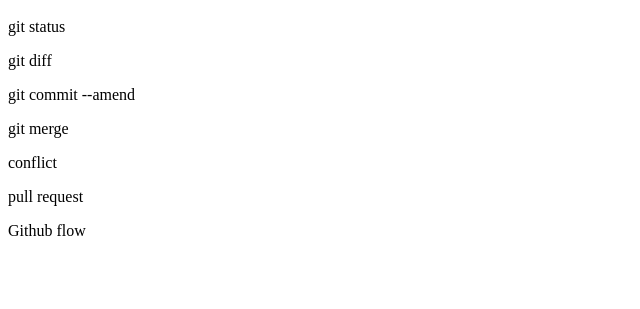
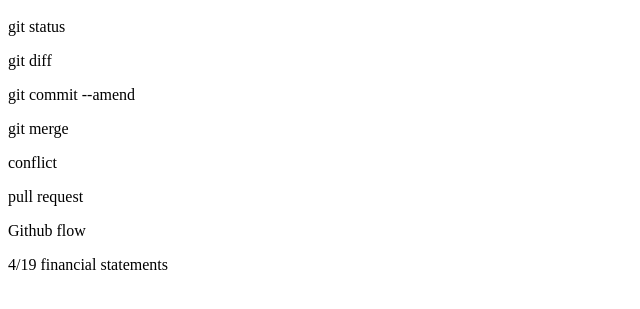
Before and after one commit to Naoya-Oda-sti/git_tutorial, a plain HTML site: page index.html in a window 1280 px wide. Shown: the part 57-366 px from the top of the page, without its empty margins (0-640 px from the left). Drawn offline with Linux system fonts and the light colour scheme.

Commit message:
add 4/19 contents

```diff
--- a/index.html
+++ b/index.html
@@ -6,3 +6,4 @@
 <p>conflict</p>
 <p>pull request</p>
 <p>Github flow</p>
+<p>4/19 financial statements</p>
```
